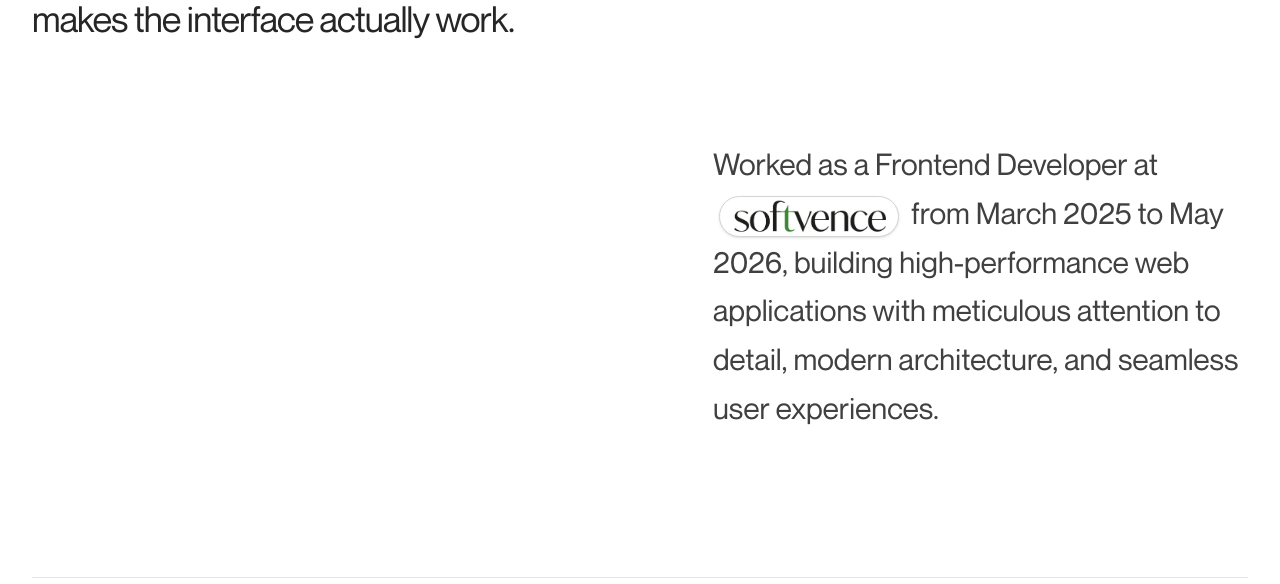
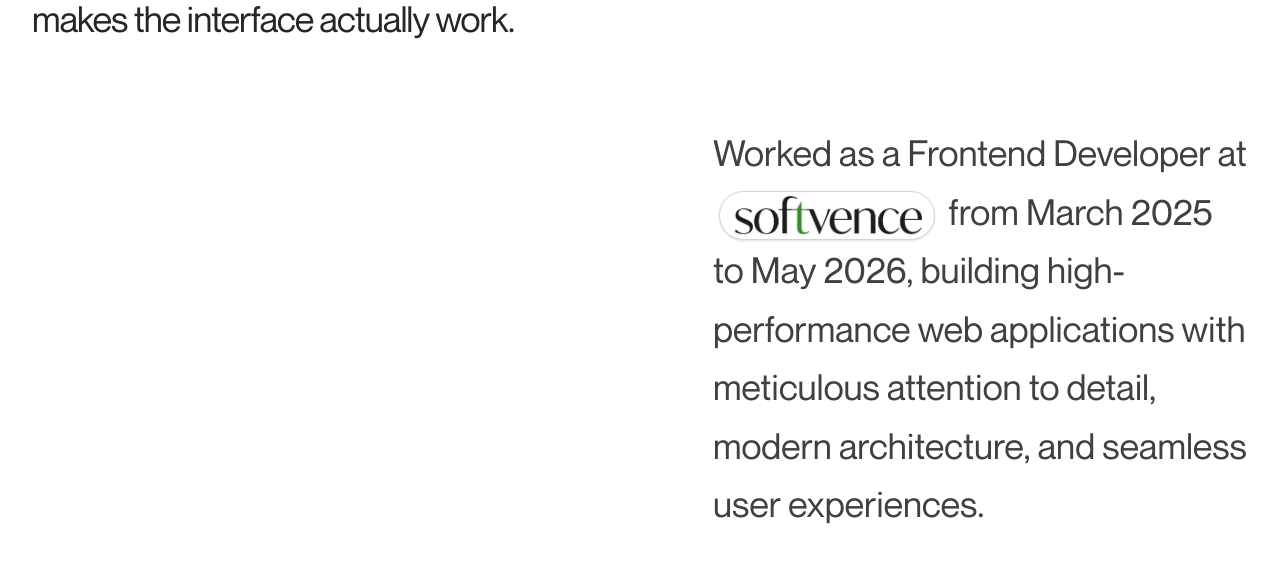
Before and after one commit to RahulKhanSuvo/RahulKhanSuvo, a Next.js app: page / in a window 1280 px wide. Shown: the part 1400-1984 px from the top of the page. Built offline with nearby package versions, Linux system fonts and the light colour scheme; no server answers.

Commit message:
ui: adjust spacing and typography in AboutSection

```diff
--- a/src/components/home/AboutSection.tsx
+++ b/src/components/home/AboutSection.tsx
@@ -88,10 +88,10 @@ export const AboutSection = () => {
           whileInView={{ opacity: 1, y: 0 }}
           viewport={{ once: true }}
           transition={{ duration: 0.7, delay: 0.2 }}
-          className="mt-16 sm:mt-24 flex justify-end"
+          className="mt-16 sm:mt-20 flex justify-end"
         >
           <div className="w-full md:w-7/12 lg:w-[44%]">
-            <p className="text-3xl font-normal text-neutral-700 leading-relaxed">
+            <p className="text-2xl sm:text-3xl lg:text-[2.25rem] font-normal text-neutral-700 leading-relaxed">
               Worked as a Frontend Developer at{" "}
               <motion.a
                 href="https://softvence.agency"
```
